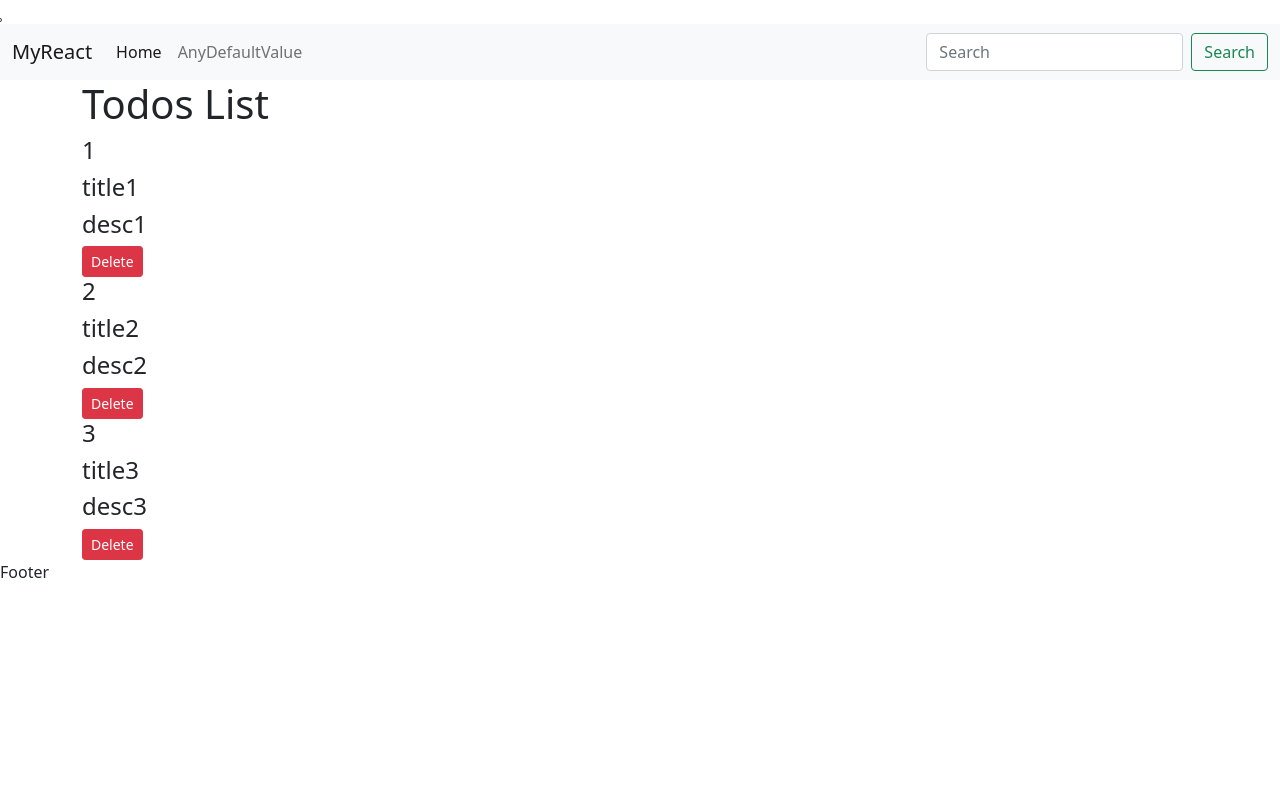
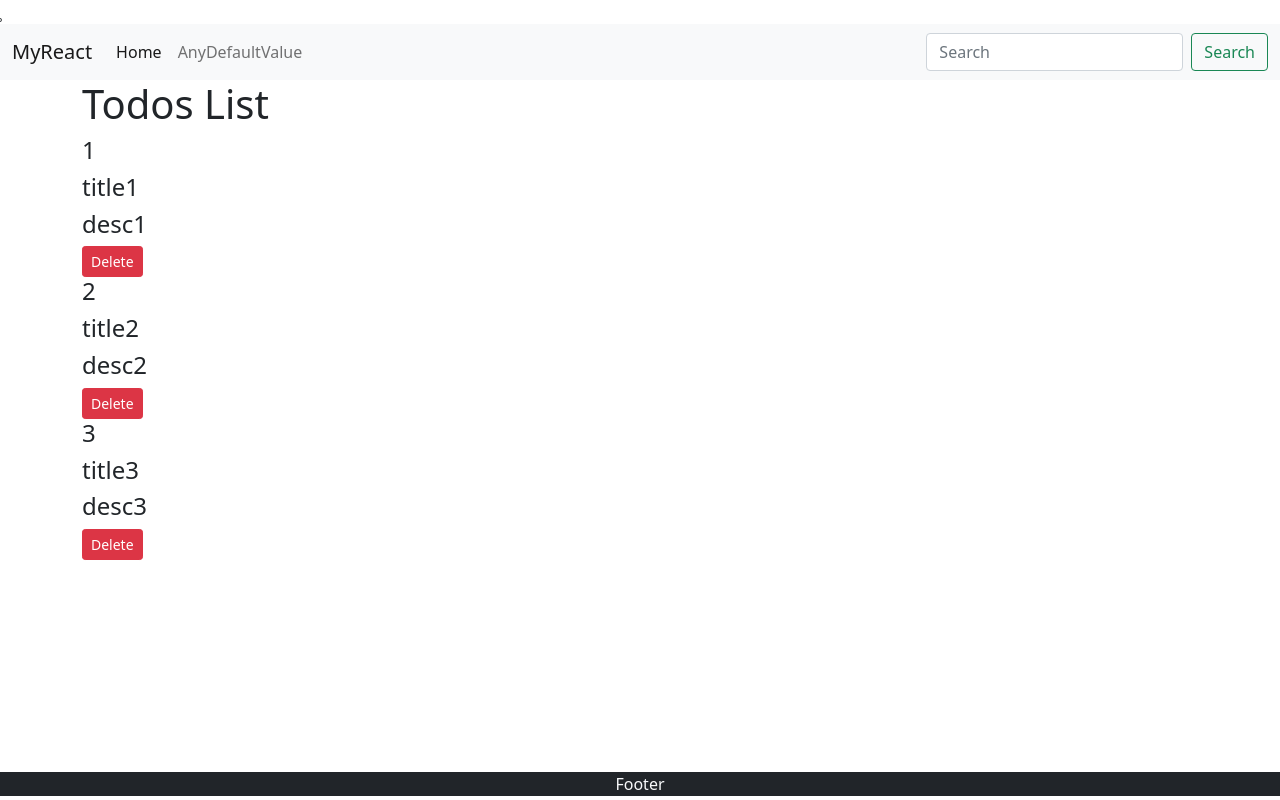
Before and after one commit to NancyBatham1/my_react_app, a React (Create React App) app: page / in a window 1280 px wide. Built offline with nearby package versions, Linux system fonts and the light colour scheme.

Commit message:
use state and adding inline style

```diff
--- a/src/App.js
+++ b/src/App.js
@@ -2,12 +2,15 @@ import Header from './components/Header';
 //import {TodoItem} from './components/TodoItem';
 import Footer from './components/Footer';
 import Todos from './components/Todos';
+import React,{useState} from 'react';
 
 function App() {
   const onDelete=(mytodo)=>{
-alert(mytodo.sno);
+    setTodos(todolist.filter((e)=>{
+     return e!==mytodo
+    }))
   }
-  let todolist=[
+  let [todolist, setTodos]=useState([
     {
       sno:1,
       title:'title1',
@@ -26,7 +29,9 @@ alert(mytodo.sno);
       desc:'desc3',
 
     },
-  ]
+
+  ]);
+
   return (
     <>
       <Header logo='MyReact'  />
--- a/src/components/Footer.js
+++ b/src/components/Footer.js
@@ -1,7 +1,12 @@
 import React from 'react'
 
 export default function Footer() {
+  let footerstyle={
+    position: "absolute",
+    width: "100%",
+    top: '96.5vh'
+  }
   return (
-    <div>Footer</div>
+    <footer className='bg-dark text-light text-center' style={footerstyle}>Footer</footer>
   )
 }
--- a/src/components/Todos.js
+++ b/src/components/Todos.js
@@ -5,10 +5,10 @@ export default function Todos(props) {
   return (
     <div className='container'>
         <h1>Todos List</h1>
-        {
-            props.todo.map((mytodo1)=>{
-              return <TodoItem mytodo={mytodo1} key={mytodo1.sno} onDelete={props.onDelete}/>
-            })
+        { props.todo.length===0?'No list':
+          props.todo.map((mytodo1)=>{
+                return <TodoItem mytodo={mytodo1} key={mytodo1.sno} onDelete={props.onDelete}/>
+              })
         }
 
     </div>
```
